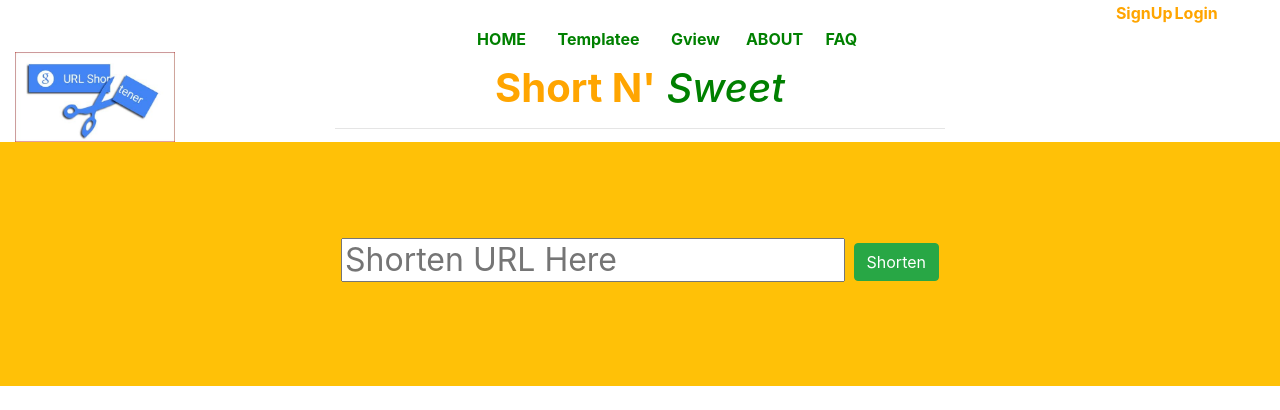
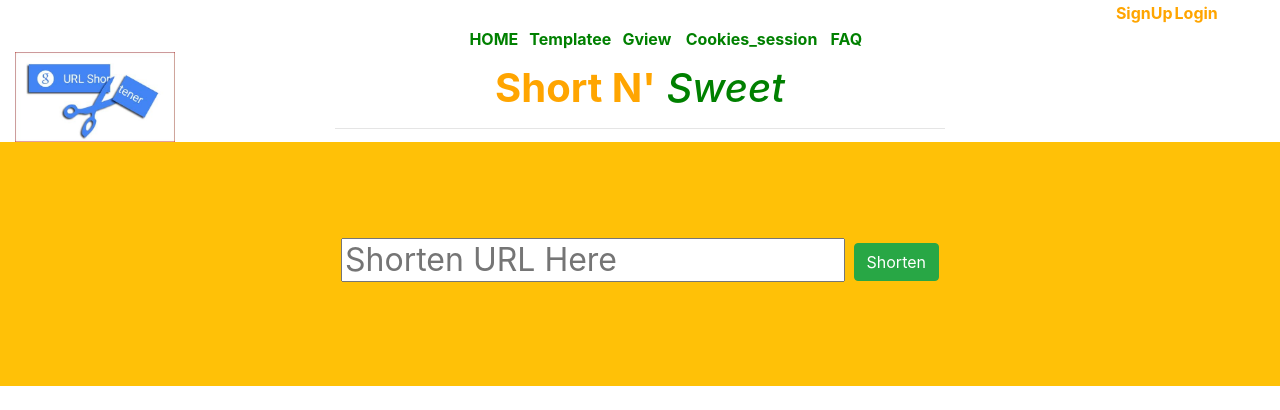
Before and after one commit to RabinPhaiju/Django-Projects, a Django app: page /shorten/ in a window 1280 px wide. Shown: the top 410 px of the page. Run offline with Django 3.2, Linux system fonts and the light colour scheme; lists and menus that the app fills with data are empty; some libraries are stand-ins or nearby versions.

Commit message:
Add cookie

```diff
--- a/url_shortner/Shortner/templates/Shortner/form.html
+++ b/url_shortner/Shortner/templates/Shortner/form.html
@@ -35,7 +35,7 @@
                         <th><a href="/" style="color: green">HOME</a></th>
                         <th><a href="../templatee/game/200" style="color: green">Templatee</a></th>
                         <th><a href="../gview/gview" style="color: green">Gview</a></th>
-                        <th><a href="#" style="color: green">ABOUT</a></th>
+                        <th><a href="cookie" style="color: green">Cookies_session</a></th>
                         <th><a href="#" style="color: green">FAQ</a></th>
                     </tr>
                 </table>
--- a/url_shortner/Shortner/urls.py
+++ b/url_shortner/Shortner/urls.py
@@ -7,5 +7,6 @@ urlpatterns = [
     path('',RedirectView.as_view(url='/shorten/')),
     path('test/',views.test,name='test'),
     path('shorten/',views.get_form,name='urlform'),
+    path('shorten/cookie',views.get_cookie,name='get_cookie'),
     path('<short_url>/',views.redirect_short_url,name='redirect_function')
 ]
--- a/url_shortner/Shortner/views.py
+++ b/url_shortner/Shortner/views.py
@@ -94,3 +94,11 @@ def get_form(request): # url
 
 def test(request):
     return HttpResponse('<p>Test page</p>')
+
+def get_cookie(request):
+    resp = HttpResponse('<p>Setting cookies</p>')
+    resp.set_cookie('zap',42) # no expired date | until browswer close
+    resp.set_cookie('cake',2,max_age=1000) # seconds until expires
+    if('zap' in request.COOKIES):
+        resp = HttpResponse('<p> The zap value is '+request.COOKIES['zap']+'</p>')
+    return resp
--- a/url_shortner/templatee/views.py
+++ b/url_shortner/templatee/views.py
@@ -8,6 +8,8 @@ def simple(request):
 
 class GuessView(View):
     def get(self,request): # get request
+        # post redirect get refresh
+        # mutiple post in refresh
         return render(request,'templatee/guess.html',{'zap':None})
 
     def post(self,request): # post request
```
